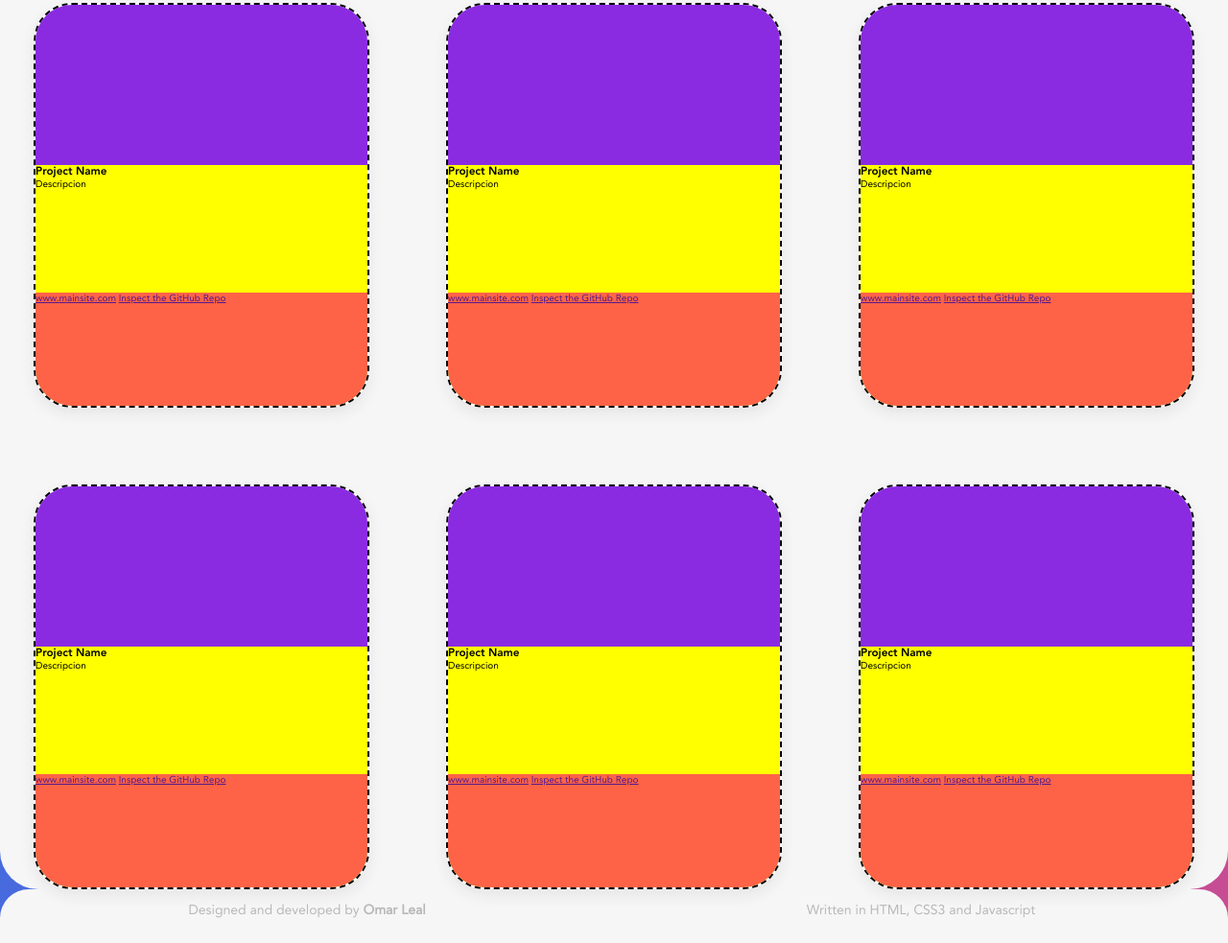
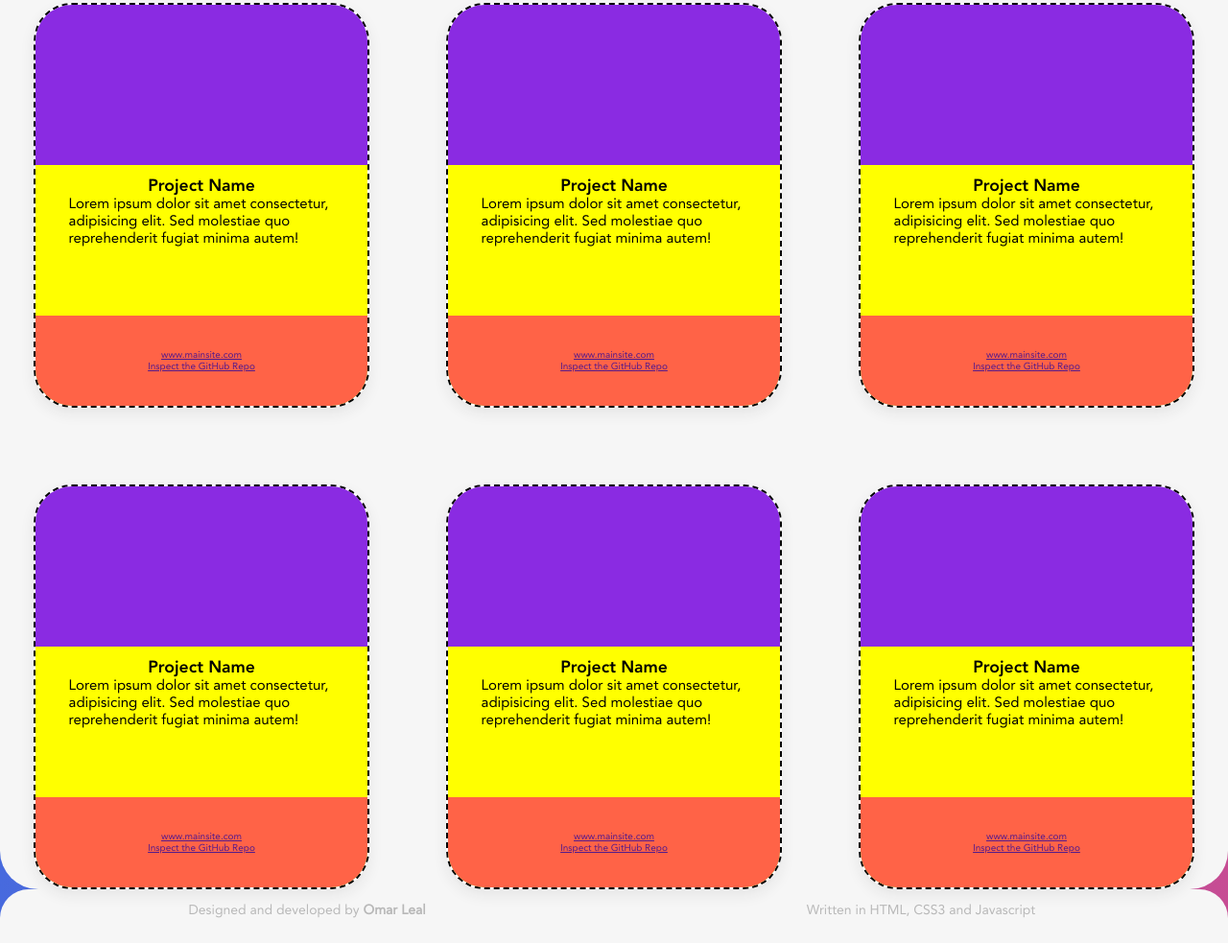
Before and after one commit to Omar-Leal/Omar-Leal.github.io, a plain HTML site: page Projects.html in a window 1280 px wide. Shown: the part 642-1625 px from the top of the page at 96% size. Drawn offline with Linux system fonts and the light colour scheme.

Commit message:
Card info layout

```diff
--- a/Projects.html
+++ b/Projects.html
@@ -80,7 +80,7 @@
               <div class="project__card--info">
                 <div class="projects__descriptions" >
                   <h3>Project Name</h3>
-                  <p>Descripcion</p>
+                  <p>Lorem ipsum dolor sit amet consectetur, adipisicing elit. Sed molestiae quo reprehenderit fugiat minima autem!</p>
                 </div>
                 <div class="links__container">
                   <a href="">www.mainsite.com</a>
@@ -96,7 +96,7 @@
               <div class="project__card--info">
                 <div class="projects__descriptions" >
                   <h3>Project Name</h3>
-                  <p>Descripcion</p>
+                  <p>Lorem ipsum dolor sit amet consectetur, adipisicing elit. Sed molestiae quo reprehenderit fugiat minima autem!</p>
                 </div>
                 <div class="links__container">
                   <a href="">www.mainsite.com</a>
@@ -112,7 +112,7 @@
               <div class="project__card--info">
                 <div class="projects__descriptions" >
                   <h3>Project Name</h3>
-                  <p>Descripcion</p>
+                  <p>Lorem ipsum dolor sit amet consectetur, adipisicing elit. Sed molestiae quo reprehenderit fugiat minima autem!</p>
                 </div>
                 <div class="links__container">
                   <a href="">www.mainsite.com</a>
@@ -128,7 +128,7 @@
               <div class="project__card--info">
                 <div class="projects__descriptions" >
                   <h3>Project Name</h3>
-                  <p>Descripcion</p>
+                  <p>Lorem ipsum dolor sit amet consectetur, adipisicing elit. Sed molestiae quo reprehenderit fugiat minima autem!</p>
                 </div>
                 <div class="links__container">
                   <a href="">www.mainsite.com</a>
@@ -144,7 +144,7 @@
               <div class="project__card--info">
                 <div class="projects__descriptions" >
                   <h3>Project Name</h3>
-                  <p>Descripcion</p>
+                  <p>Lorem ipsum dolor sit amet consectetur, adipisicing elit. Sed molestiae quo reprehenderit fugiat minima autem!</p>
                 </div>
                 <div class="links__container">
                   <a href="">www.mainsite.com</a>
@@ -160,7 +160,7 @@
               <div class="project__card--info">
                 <div class="projects__descriptions" >
                   <h3>Project Name</h3>
-                  <p>Descripcion</p>
+                  <p>Lorem ipsum dolor sit amet consectetur, adipisicing elit. Sed molestiae quo reprehenderit fugiat minima autem!</p>
                 </div>
                 <div class="links__container">
                   <a href="">www.mainsite.com</a>
--- a/src/css/Desktop.css
+++ b/src/css/Desktop.css
@@ -591,10 +591,31 @@
 
 .projects__descriptions {
   background-color: yellow;
+  display: flex;
+  flex-direction: column;
+  justify-content: flex-start;
+  align-items: center;
+  padding-top: 1.2rem;
+  font-size: 1.5rem;
+
 }
+
+.projects__descriptions > h3 {
+
+}
+
+.projects__descriptions > p {
+  width: 80%;
+}
+
+
 
 .links__container {
   background-color: tomato;
+  display: flex;
+  flex-direction: column;
+  justify-content: center;
+  align-items: center;
 }
 
 
```
